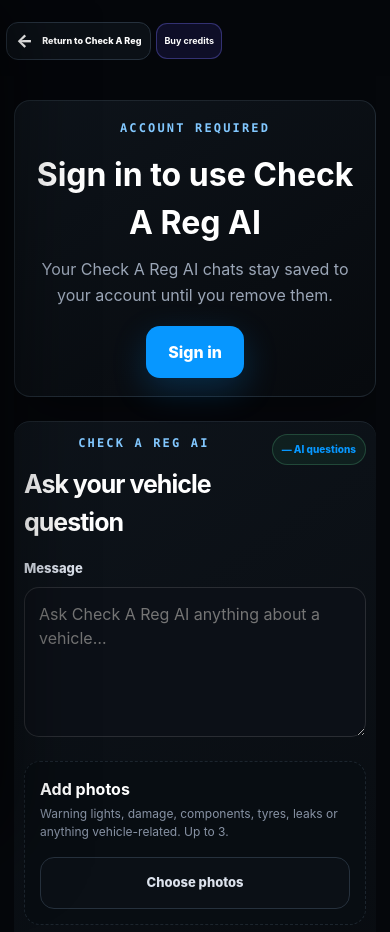
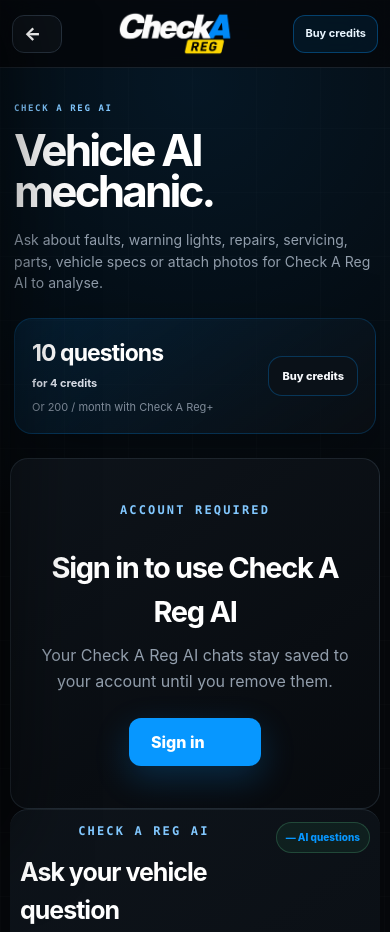
Before and after one commit to RealBiismo/CheckAReg, a website: page public/ai-mechanic.html in a window 390 px wide. Shown: the top 932 px of the page. Drawn offline with nearby package versions, Linux system fonts and the light colour scheme; no server answers.

Commit message:
Rebuild the Check A Reg AI page layout

```diff
--- a/public/ai-mechanic.html
+++ b/public/ai-mechanic.html
@@ -13,6 +13,7 @@
   <link rel="stylesheet" href="ai-mobile-v2.css">
   <link rel="stylesheet" href="ai-standalone.css">
   <link rel="stylesheet" href="checkareg-theme.css">
+  <link rel="stylesheet" href="ai-page-polish.css">
   <link rel="manifest" href="manifest.json">
   <link rel="icon" href="/icon-192.png" type="image/png">
   <link rel="apple-touch-icon" href="/apple-touch-icon.png" sizes="180x180">
@@ -52,7 +53,7 @@
       <span class="eyebrow">PAID FEATURE</span>
       <h2>Check A Reg AI is being activated</h2>
       <p id="aiUnavailableText">Check A Reg AI is currently unavailable.</p>
-      <a class="secondary-button button-link" href="/">Return to BiismoReg</a>
+      <a class="secondary-button button-link" href="/">Return to Check A Reg</a>
     </section>
 
     <section id="aiWorkspace" class="ai-workspace" hidden>
--- /dev/null
+++ b/public/ai-page-polish.css
@@ -0,0 +1,314 @@
+/* Check A Reg AI page — final visual layer.
+   This deliberately loads last so legacy layout rules cannot restack the header. */
+
+body.ai-page {
+  min-height: 100svh;
+  background:
+    radial-gradient(circle at 50% 5%, rgba(7, 151, 255, 0.11), transparent 31rem),
+    linear-gradient(rgba(255, 255, 255, 0.012) 1px, transparent 1px),
+    linear-gradient(90deg, rgba(255, 255, 255, 0.012) 1px, transparent 1px),
+    #05070a;
+  background-size: auto, 64px 64px, 64px 64px, auto;
+}
+
+body.ai-page .ai-header {
+  position: sticky !important;
+  top: 0;
+  z-index: 40;
+  width: min(1180px, calc(100% - 44px)) !important;
+  height: 84px !important;
+  min-height: 84px !important;
+  margin: 0 auto !important;
+  padding: 0 !important;
+  display: grid !important;
+  grid-template-columns: minmax(0, 1fr) auto minmax(0, 1fr) !important;
+  align-items: center !important;
+  gap: 20px !important;
+  border-bottom: 1px solid rgba(139, 166, 191, 0.16) !important;
+  background: rgba(5, 7, 10, 0.82) !important;
+  box-sizing: border-box !important;
+  backdrop-filter: blur(18px);
+}
+
+body.ai-page .ai-header .back-link {
+  justify-self: start;
+  width: auto !important;
+  min-height: 42px !important;
+  padding: 0 15px !important;
+  border-radius: 12px !important;
+  font-size: 13px !important;
+  white-space: nowrap;
+}
+
+body.ai-page .ai-header .brand {
+  display: flex !important;
+  justify-self: center;
+  width: 150px !important;
+  height: 59px !important;
+}
+
+body.ai-page .ai-header .brand img {
+  width: 150px !important;
+  height: 59px !important;
+  object-fit: contain !important;
+  background: transparent !important;
+}
+
+body.ai-page .ai-header-actions {
+  justify-self: end !important;
+  width: auto !important;
+  max-width: none !important;
+  overflow: visible !important;
+}
+
+body.ai-page .ai-header-actions .ai-buy-credits {
+  width: auto !important;
+  max-width: none !important;
+  min-height: 42px !important;
+  padding: 0 16px !important;
+  border-color: rgba(7, 151, 255, 0.34) !important;
+  border-radius: 12px !important;
+  background: rgba(7, 151, 255, 0.09) !important;
+  font-size: 13px !important;
+  color: #eaf6ff !important;
+}
+
+body.ai-page .ai-main {
+  width: min(1180px, calc(100% - 44px)) !important;
+  margin: 0 auto !important;
+  padding: 0 0 76px !important;
+}
+
+body.ai-page .ai-hero {
+  min-height: 310px;
+  padding: 64px 0 46px !important;
+  display: grid !important;
+  grid-template-columns: minmax(0, 1fr) 270px !important;
+  align-items: center !important;
+  gap: clamp(42px, 7vw, 100px) !important;
+}
+
+body.ai-page .ai-hero h1 {
+  max-width: 800px;
+  margin: 14px 0 16px !important;
+  font-size: clamp(52px, 6vw, 78px) !important;
+  line-height: 0.95 !important;
+  letter-spacing: -0.065em !important;
+}
+
+body.ai-page .ai-hero p {
+  max-width: 720px !important;
+  color: #929eac !important;
+  font-size: 16px !important;
+  line-height: 1.65 !important;
+}
+
+body.ai-page .ai-price-card {
+  min-width: 0 !important;
+  width: 270px;
+  padding: 24px !important;
+  border: 1px solid rgba(7, 151, 255, 0.2) !important;
+  border-radius: 18px !important;
+  background: linear-gradient(145deg, rgba(7, 151, 255, 0.12), rgba(10, 14, 19, 0.98)) !important;
+  box-shadow: 0 22px 70px rgba(0, 0, 0, 0.3) !important;
+}
+
+body.ai-page .ai-price-card strong {
+  font-size: 32px;
+  letter-spacing: -0.04em;
+}
+
+body.ai-page .ai-price-card small {
+  color: #7f8b99;
+  line-height: 1.45;
+}
+
+body.ai-page .ai-price-buy {
+  border-color: rgba(7, 151, 255, 0.28) !important;
+  background: #0a1118 !important;
+}
+
+body.ai-page .ai-empty {
+  position: relative;
+  max-width: none !important;
+  min-height: 270px;
+  margin: 0 !important;
+  padding: 52px 34px !important;
+  display: flex;
+  flex-direction: column;
+  align-items: center;
+  justify-content: center;
+  border: 1px solid rgba(139, 166, 191, 0.16) !important;
+  border-radius: 18px !important;
+  background:
+    radial-gradient(circle at 50% 100%, rgba(7, 151, 255, 0.09), transparent 24rem),
+    linear-gradient(145deg, rgba(14, 20, 27, 0.98), rgba(7, 10, 14, 0.98)) !important;
+  box-shadow: none !important;
+  overflow: hidden;
+}
+
+body.ai-page .ai-empty[hidden] {
+  display: none !important;
+}
+
+body.ai-page .ai-empty h2 {
+  margin: 13px 0 10px;
+  font-size: clamp(28px, 3.4vw, 40px);
+  letter-spacing: -0.045em;
+}
+
+body.ai-page .ai-empty p {
+  max-width: 650px;
+  margin: 0 auto;
+  color: #929eac;
+}
+
+body.ai-page .ai-empty .button-link {
+  min-width: 132px;
+  min-height: 48px;
+  margin-top: 24px;
+  border-radius: 12px;
+}
+
+body.ai-page .ai-workspace {
+  gap: 16px !important;
+}
+
+body.ai-page .ai-sidebar,
+body.ai-page .ai-panel {
+  border-color: rgba(139, 166, 191, 0.16) !important;
+  border-radius: 18px !important;
+  background: linear-gradient(145deg, rgba(14, 20, 27, 0.98), rgba(7, 10, 14, 0.98)) !important;
+}
+
+@media (max-width: 850px) {
+  body.ai-page .ai-header {
+    width: 100% !important;
+    height: 68px !important;
+    min-height: 68px !important;
+    padding: max(env(safe-area-inset-top), 0px) max(12px, env(safe-area-inset-right)) 0 max(12px, env(safe-area-inset-left)) !important;
+    grid-template-columns: minmax(82px, 1fr) auto minmax(82px, 1fr) !important;
+    gap: 8px !important;
+  }
+
+  body.ai-page .ai-header .back-link {
+    max-width: none !important;
+    min-height: 38px !important;
+    padding: 0 11px !important;
+    font-size: 0 !important;
+  }
+
+  body.ai-page .ai-header .back-link span {
+    font-size: 18px !important;
+  }
+
+  body.ai-page .ai-header .brand,
+  body.ai-page .ai-header .brand img {
+    display: flex !important;
+    width: 116px !important;
+    height: 46px !important;
+  }
+
+  body.ai-page .ai-header-actions .ai-buy-credits {
+    min-height: 38px !important;
+    padding: 0 11px !important;
+    font-size: 11px !important;
+  }
+
+  body.ai-page .ai-main {
+    width: min(100% - 28px, 720px) !important;
+  }
+
+  body.ai-page .ai-hero {
+    width: 100% !important;
+    min-height: 0;
+    margin: 0 !important;
+    padding: 48px 0 32px !important;
+    grid-template-columns: 1fr !important;
+    gap: 24px !important;
+  }
+
+  body.ai-page .ai-hero h1 {
+    font-size: clamp(43px, 12vw, 62px) !important;
+  }
+
+  body.ai-page .ai-price-card {
+    display: grid !important;
+    grid-template-columns: 1fr auto;
+    align-items: center;
+    width: 100%;
+  }
+
+  body.ai-page .ai-price-card small {
+    grid-column: 1;
+  }
+
+  body.ai-page .ai-price-buy {
+    grid-column: 2;
+    grid-row: 1 / span 3;
+    width: auto;
+    margin: 0 0 0 18px;
+  }
+
+  body.ai-page .ai-empty {
+    min-height: 260px;
+    padding: 42px 20px !important;
+  }
+}
+
+@media (max-width: 520px) {
+  body.ai-page .ai-header {
+    grid-template-columns: 44px 1fr auto !important;
+  }
+
+  body.ai-page .ai-main {
+    width: calc(100% - 20px) !important;
+    padding-bottom: 30px !important;
+  }
+
+  body.ai-page .ai-hero {
+    display: grid !important;
+    padding: 34px 4px 24px !important;
+  }
+
+  body.ai-page .ai-hero .eyebrow {
+    font-size: 9px;
+  }
+
+  body.ai-page .ai-hero h1 {
+    margin-top: 10px !important;
+    font-size: 44px !important;
+  }
+
+  body.ai-page .ai-hero p {
+    font-size: 14px !important;
+    line-height: 1.55 !important;
+  }
+
+  body.ai-page .ai-price-card {
+    padding: 17px !important;
+  }
+
+  body.ai-page .ai-price-card strong {
+    font-size: 23px;
+  }
+
+  body.ai-page .ai-price-card span,
+  body.ai-page .ai-price-card small {
+    font-size: 11px;
+  }
+
+  body.ai-page .ai-price-buy {
+    min-height: 40px !important;
+    padding: 0 13px !important;
+    font-size: 11px !important;
+  }
+
+  body.ai-page .ai-empty {
+    min-height: 250px;
+  }
+
+  body.ai-page .ai-empty h2 {
+    font-size: 29px;
+  }
+}
--- a/public/sw.js
+++ b/public/sw.js
@@ -1,4 +1,4 @@
-const CACHE_NAME = "check-a-reg-v2";
+const CACHE_NAME = "check-a-reg-v3";
 const CANONICAL_ORIGIN = self.location.origin;
 const LEGACY_HOSTS = new Set();
 const NETWORK_FIRST_ASSETS = new Set([
@@ -20,6 +20,7 @@ const NETWORK_FIRST_ASSETS = new Set([
   "/ai-mobile-v2.css",
   "/ai-mobile-v2.js",
   "/ai-standalone.css",
+  "/ai-page-polish.css",
   "/ai-standalone.js",
   "/ai-thinking-inline.js",
   "/ai-viewport-lock.js",
@@ -80,6 +81,7 @@ const STATIC_ASSETS = [
   "/ai-mobile-v2.css",
   "/ai-mobile-v2.js",
   "/ai-standalone.css",
+  "/ai-page-polish.css",
   "/ai-standalone.js",
   "/ai-thinking-inline.js",
   "/ai-viewport-lock.js",
```
